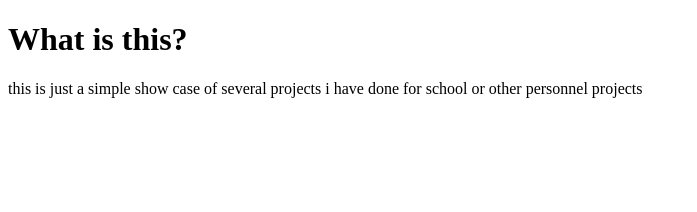
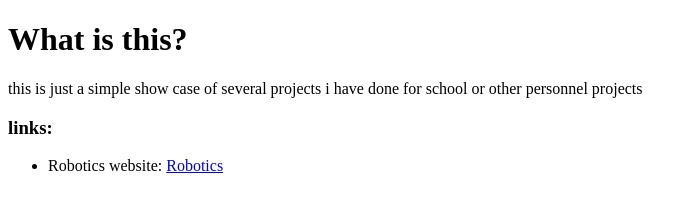
Before and after one commit to Monkey02Psycho/Monkey02Psycho.github.io, a plain HTML site: page index.html in a window 1280 px wide. Shown: the whole page, without its empty margins (0-697 px from the left). Drawn offline with Linux system fonts and the light colour scheme.

Commit message:
started robotics vr site

```diff
--- a/index.html
+++ b/index.html
@@ -9,5 +9,9 @@
 <body>
 	<h1>What is this?</h1>
 	<p>this is just a simple show case of several projects i have done for school or other personnel projects</p>
+	<h3>links:</h3>
+	<ul>
+		<li>Robotics website: <a href="/robotics_vr_website/site.html">Robotics</a></li>
+	</ul>
 </body>
 </html>
```
Also changed, not shown: robotics_vr_website/site.html (added, +12 -0 lines).
